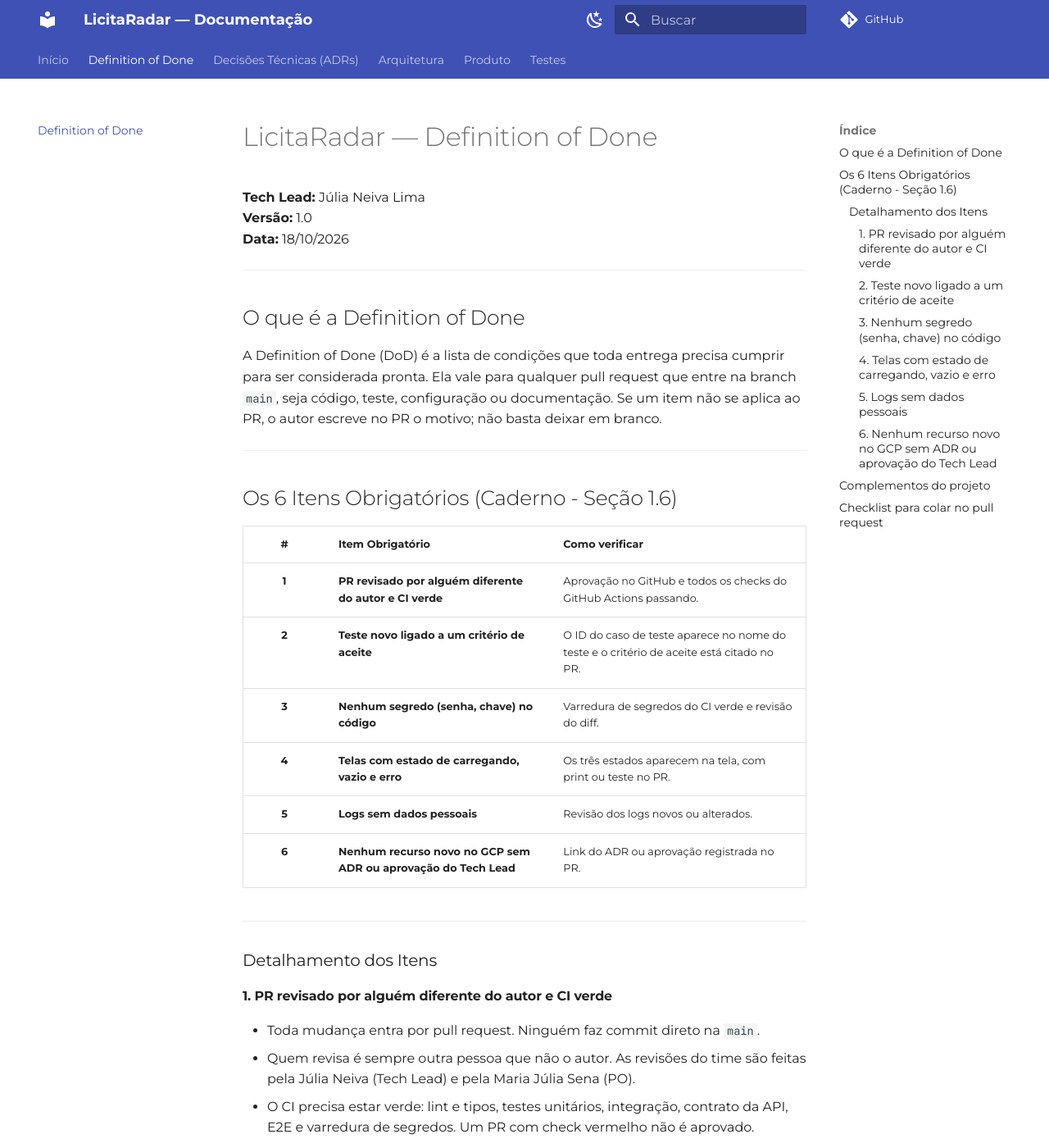
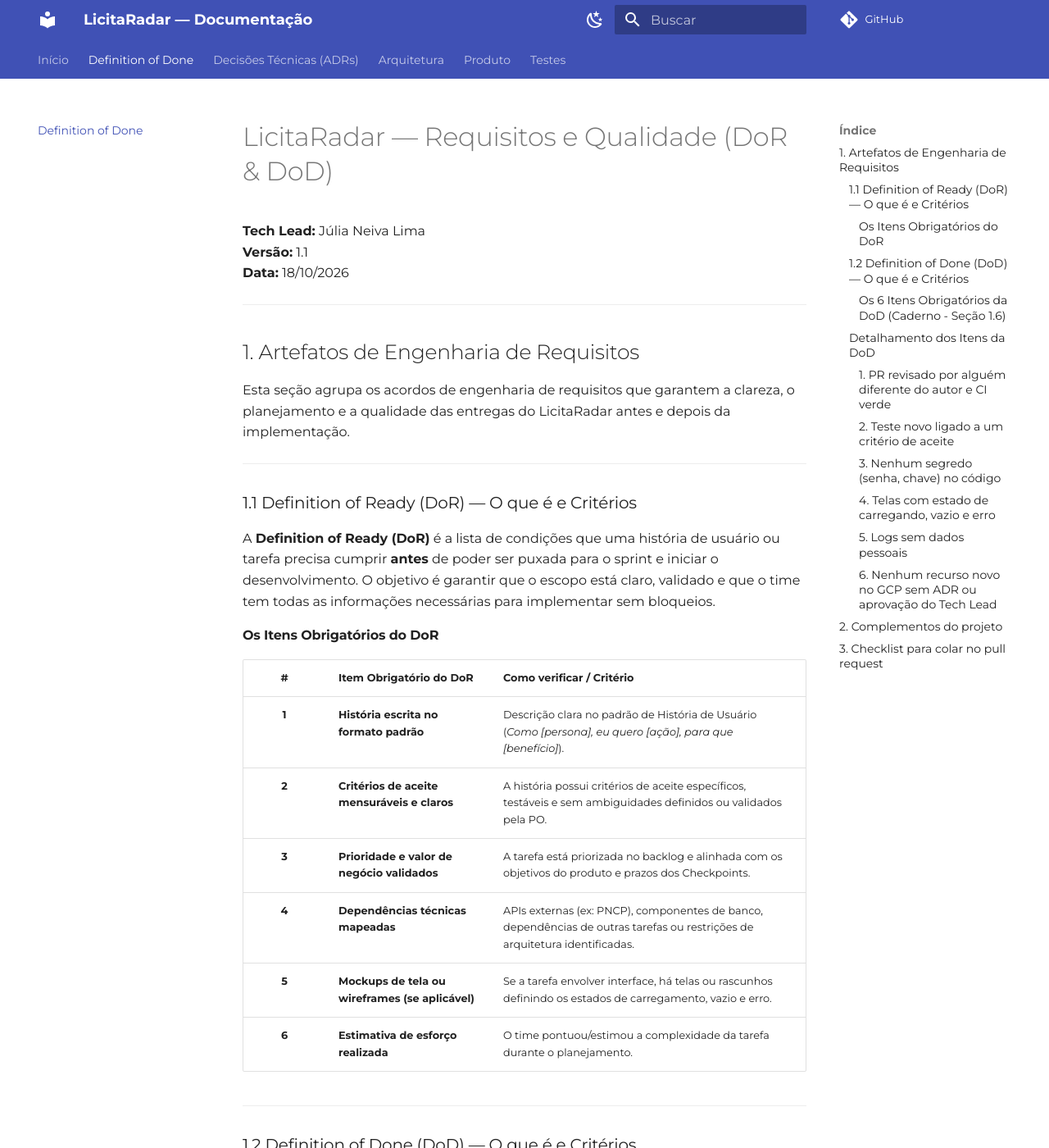
Before and after one commit to LicitaRad4r/documentation, an MkDocs documentation site: the page built from docs/definition-of-done.md, in a window 1280 px wide and 1400 px high. Shown: the whole window at 82% size. Built offline with MkDocs 1.6.1 and Material for MkDocs 9.7.7, drawn with Linux system fonts in a browser that asks for light colours; comment, search, counter and statistics services are not loaded; some of the changed text lies outside the part shown.

Commit message:
docs: atualiza DoD e acrescenta DoR

````diff
--- a/docs/definition-of-done.md
+++ b/docs/definition-of-done.md
@@ -1,19 +1,40 @@
-# LicitaRadar — Definition of Done
-
+# LicitaRadar — Requisitos e Qualidade (DoR & DoD)
 **Tech Lead:** Júlia Neiva Lima
-**Versão:** 1.0
+**Versão:** 1.1
 **Data:** 18/10/2026
 
 ---
 
-## O que é a Definition of Done
-A Definition of Done (DoD) é a lista de condições que toda entrega precisa cumprir para ser considerada pronta. Ela vale para qualquer pull request que entre na branch `main`, seja código, teste, configuração ou documentação. Se um item não se aplica ao PR, o autor escreve no PR o motivo; não basta deixar em branco.
+## 1. Artefatos de Engenharia de Requisitos
+
+Esta seção agrupa os acordos de engenharia de requisitos que garantem a clareza, o planejamento e a qualidade das entregas do LicitaRadar antes e depois da implementação.
 
 ---
 
-## Os 6 Itens Obrigatórios (Caderno - Seção 1.6)
+### 1.1 Definition of Ready (DoR) — O que é e Critérios
 
-| # | Item Obrigatório | Como verificar |
+A **Definition of Ready (DoR)** é a lista de condições que uma história de usuário ou tarefa precisa cumprir **antes** de poder ser puxada para o sprint e iniciar o desenvolvimento. O objetivo é garantir que o escopo está claro, validado e que o time tem todas as informações necessárias para implementar sem bloqueios.
+
+#### Os Itens Obrigatórios do DoR
+
+| # | Item Obrigatório do DoR | Como verificar / Critério |
+| :---: | :--- | :--- |
+| **1** | **História escrita no formato padrão** | Descrição clara no padrão de História de Usuário (*Como [persona], eu quero [ação], para que [benefício]*). |
+| **2** | **Critérios de aceite mensuráveis e claros** | A história possui critérios de aceite específicos, testáveis e sem ambiguidades definidos ou validados pela PO. |
+| **3** | **Prioridade e valor de negócio validados** | A tarefa está priorizada no backlog e alinhada com os objetivos do produto e prazos dos Checkpoints. |
+| **4** | **Dependências técnicas mapeadas** | APIs externas (ex: PNCP), componentes de banco, dependências de outras tarefas ou restrições de arquitetura identificadas. |
+| **5** | **Mockups de tela ou wireframes (se aplicável)** | Se a tarefa envolver interface, há telas ou rascunhos definindo os estados de carregamento, vazio e erro. |
+| **6** | **Estimativa de esforço realizada** | O time pontuou/estimou a complexidade da tarefa durante o planejamento. |
+
+---
+
+### 1.2 Definition of Done (DoD) — O que é e Critérios
+
+A **Definition of Done (DoD)** é a lista de condições que toda entrega precisa cumprir para ser considerada pronta. Ela vale para qualquer pull request que entre na branch `main`, seja código, teste, configuração ou documentação. Se um item não se aplica ao PR, o autor escreve no PR o motivo; não basta deixar em branco.
+
+#### Os 6 Itens Obrigatórios da DoD (Caderno - Seção 1.6)
+
+| # | Item Obrigatório da DoD | Como verificar |
 | :---: | :--- | :--- |
 | **1** | **PR revisado por alguém diferente do autor e CI verde** | Aprovação no GitHub e todos os checks do GitHub Actions passando. |
 | **2** | **Teste novo ligado a um critério de aceite** | O ID do caso de teste aparece no nome do teste e o critério de aceite está citado no PR. |
@@ -24,7 +45,7 @@ A Definition of Done (DoD) é a lista de condições que toda entrega precisa cu
 
 ---
 
-### Detalhamento dos Itens
+### Detalhamento dos Itens da DoD
 
 #### 1. PR revisado por alguém diferente do autor e CI verde
 - Toda mudança entra por pull request. Ninguém faz commit direto na `main`.
@@ -60,20 +81,21 @@ A Definition of Done (DoD) é a lista de condições que toda entrega precisa cu
 
 ---
 
-## Complementos do projeto
-Os itens abaixo já fazem parte do processo de qualidade do LicitaRadar e valem junto com os seis obrigatórios:
+## 2. Complementos do projeto
+Os itens abaixo já fazem parte do processo de qualidade do LicitaRadar e valem junto com os critérios obrigatórios:
 - Cobertura de linhas de pelo menos 80% nos módulos de normalização, score, prazos e certidões.
 - A Precisão dos 10 primeiros resultados do feed não caiu em relação à `main`, ou a queda foi justificada no PR.
-- A tarefa tinha critérios de aceite mensuráveis e prioridade validada pela PO antes de entrar em desenvolvimento (Definition of Ready).
+- A tarefa cumpriu os critérios do DoR (com critérios de aceite mensuráveis e prioridade validada pela PO antes de entrar em desenvolvimento).
 - Nenhum bug de severidade Crítica ou Alta aberto na funcionalidade.
 - Contrato da API (OpenAPI) atualizado quando a rota mudar.
 - Documentação e ADRs atualizados quando a mudança alterar uma decisão técnica.
 
 ---
 
-## Checklist para colar no pull request
+## 3. Checklist para colar no pull request
 
 ```markdown
+- [ ] Tarefa validada previamente na Definition of Ready (DoR)
 - [ ] Revisado por alguém diferente do autor e CI verde
 - [ ] Teste novo ligado a um critério de aceite (ID do caso de teste citado)
 - [ ] Nenhum segredo no código
@@ -81,4 +103,3 @@ Os itens abaixo já fazem parte do processo de qualidade do LicitaRadar e valem
 - [ ] Logs sem dados pessoais
 - [ ] Nenhum recurso novo no GCP sem ADR ou aprovação do Tech Lead
 - [ ] Complementos do projeto conferidos, ou motivo de não se aplicar descrito no PR
-```
````
